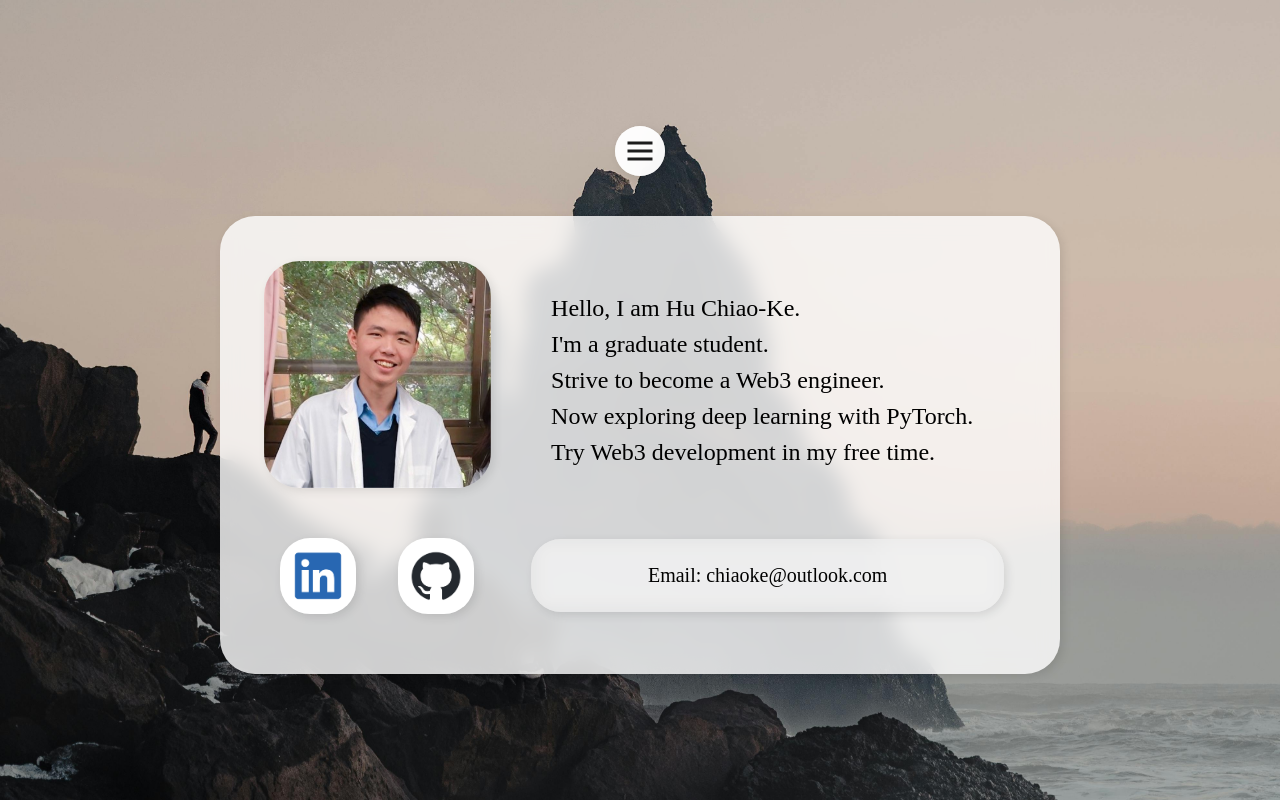
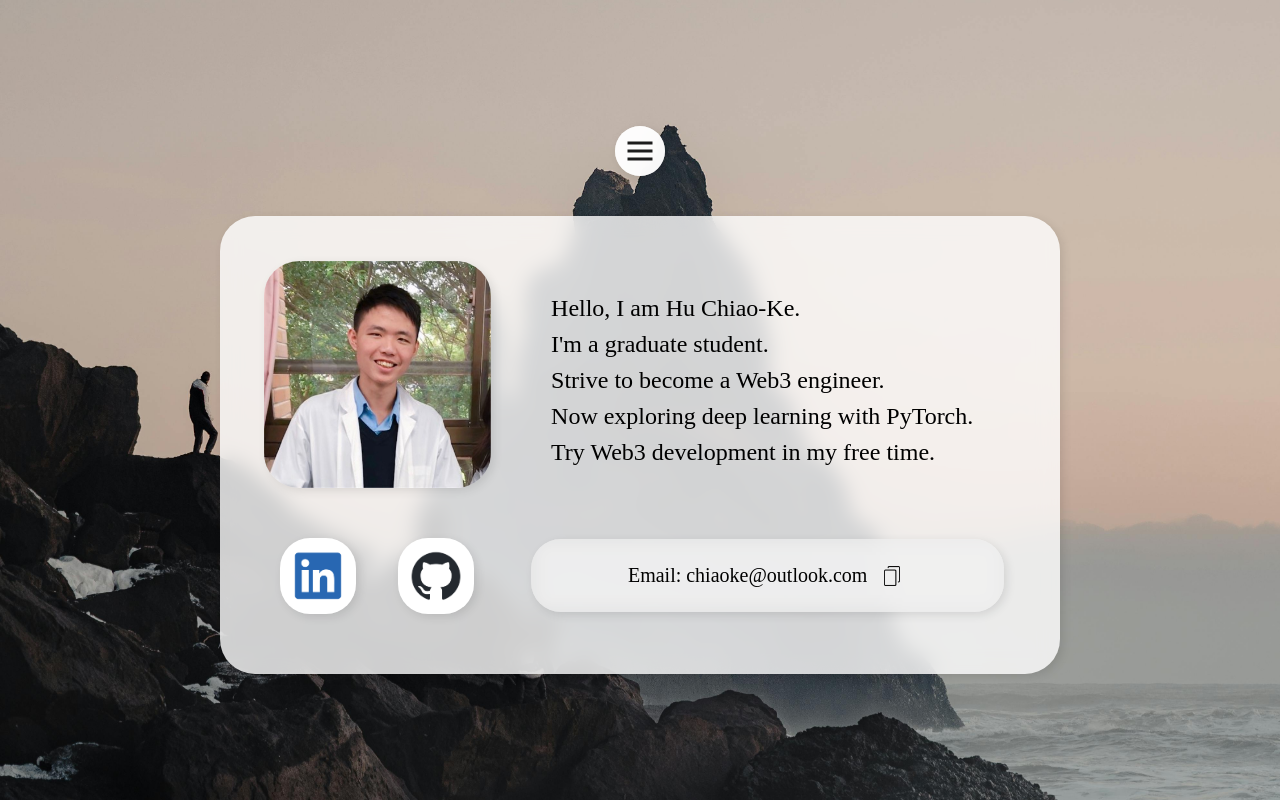
Before and after one commit to chiao-ke/my-website-test, a plain HTML site: page index.html in a window 1280 px wide. Drawn offline with Linux system fonts and the light colour scheme.

Commit message:
add copy email buttom

```diff
--- a/index.html
+++ b/index.html
@@ -303,6 +303,32 @@
             position: relative;
             z-index: 2;
         }
+
+        .email-container {
+            display: flex;
+            align-items: center;
+            justify-content: space-between;
+            width: 100%;
+        }
+
+        .copy-button {
+            background-color: #ffffff00;
+            border: none;
+            border-radius: 50%;
+            width: 30px;
+            height: 30px;
+            display: flex;
+            justify-content: center;
+            align-items: center;
+            cursor: pointer;
+            margin-left: 10px;
+            /* box-shadow: 3px 3px 10px rgba(0, 0, 0, 0.1); */
+        }
+
+        .copy-button img {
+            width: 20px;
+            height: 20px;
+        }
     </style>
 </head>
 
@@ -346,7 +372,13 @@
             <div class="right-block-bottom">
                 <div class="light"></div>
                 <div class="content">
-                    <p z-index: 4>Email: chiaoke@outlook.com</p>
+                    <div class="email-container">
+                        <p z-index: 4>Email: chiaoke@outlook.com</p>
+                        <button class="copy-button" onclick="copyEmail()">
+                            <img src="copy.png" alt="Copy Icon">
+                            <!-- <img src="https://www.flaticon.com/free-icon/paper_3719847.png" alt="Copy Icon"> -->
+                        </button>
+                    </div>
                 </div>
             </div>
         </div>
@@ -410,6 +442,16 @@
         function handleRightBlockMouseLeave() {
             light.style.opacity = 0;
         }
+
+        // Function to copy the email to clipboard
+        function copyEmail() {
+            const email = 'chiaoke@outlook.com';
+            navigator.clipboard.writeText(email).then(() => {
+                alert('Email copied to clipboard!');
+            }).catch((error) => {
+                console.error('Failed to copy email:', error);
+            });
+        }
     </script>
 </body>
 
```
Also changed, not shown: copy.png (added).
